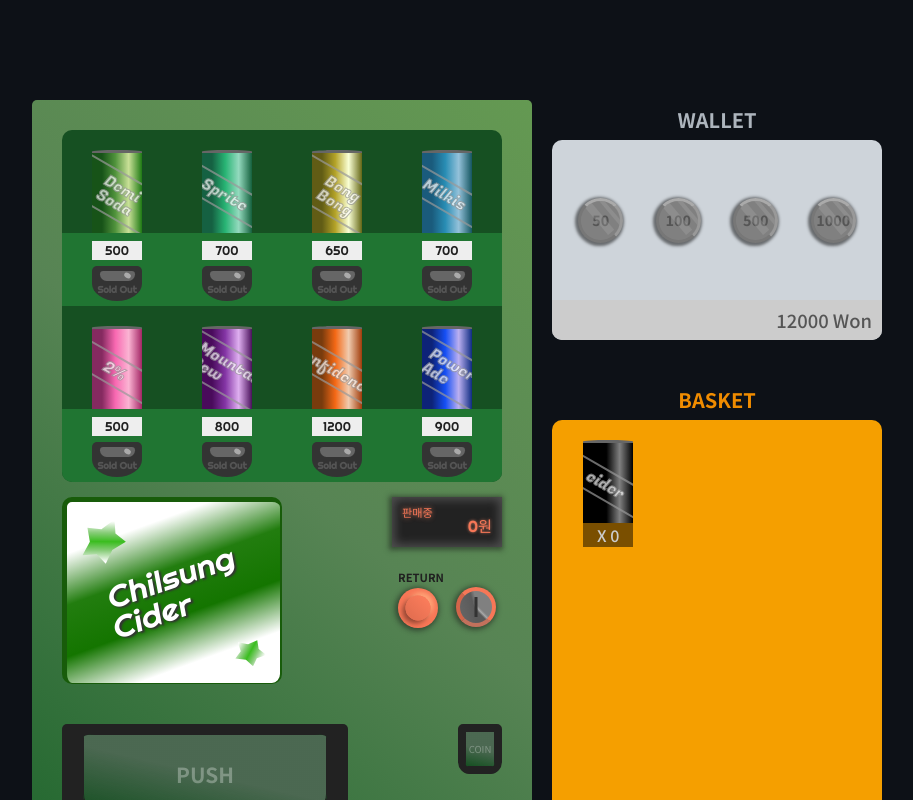
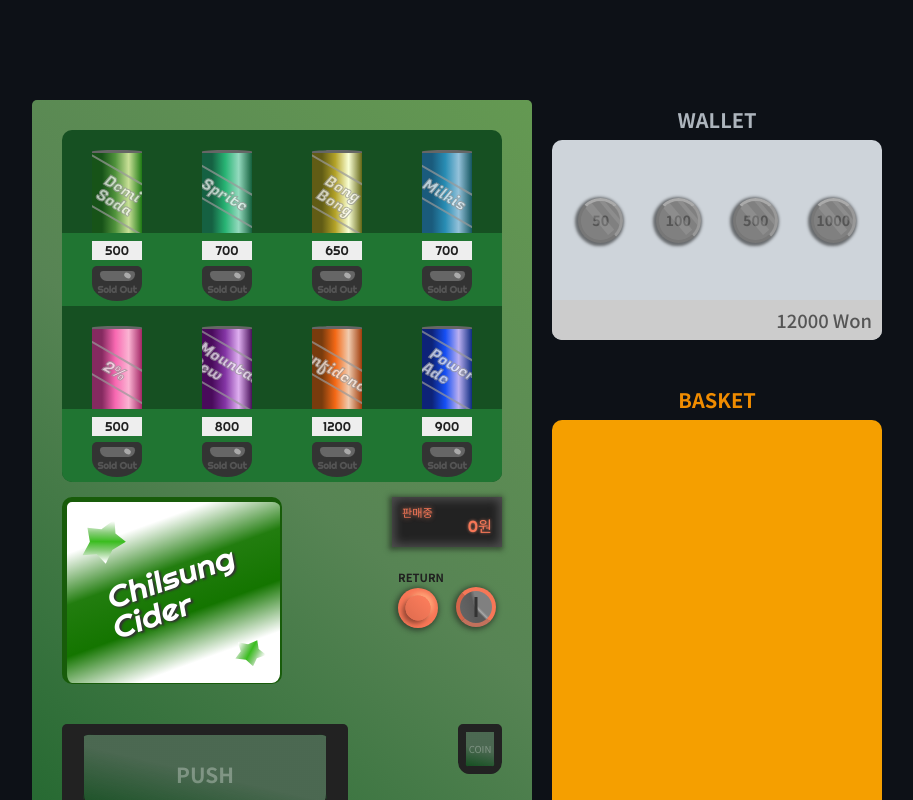
Before and after one commit to ToyMakers/vending-machine-gun, a React (Create React App) app: page / in a window 1280 px wide. Shown: the whole page, without its empty margins (183-1096 px from the left). Built offline with nearby package versions, Linux system fonts and the light colour scheme.

Commit message:
[ Add ] : dev pile up

```diff
--- a/src/components/layout/WalletBasket/Basket.tsx
+++ b/src/components/layout/WalletBasket/Basket.tsx
@@ -1,6 +1,10 @@
-import React from 'react';
+import React, { useState } from 'react';
+import { useSelector } from 'react-redux';
 import styled from 'styled-components';
-import Can from '../../common/Can';
+import { isLabeledStatement } from 'typescript';
+import { sodaType } from '../../../asset/brand';
+import { RootState } from '../../../modules';
+import Can, { propsType } from '../../common/Can';
 import { WalletBasketTitle } from '../../common/WalletBasketTitle';
 
 const BasketWrap = styled.div`
@@ -13,6 +17,9 @@
 `;
 
 const BasketBx = styled.ul`
+    display: flex;
+    justify-content: flex-start;
+    flex-wrap: wrap;
     width: 100%;
     height: 400px;
     padding: 20px;
@@ -21,7 +28,7 @@
 `;
 
 const CanItem = styled.li`
-    width: 25%;
+    width: 33.3333%;
 `;
 
 const CanNumber = styled.span`
@@ -36,14 +43,31 @@
 `;
 
 function Basket() {
+    const basketSoda = useSelector((state: RootState) => state.picking.basket);
+
+    const label = basketSoda.map((soda) => soda.label);
+
+    const init: { [index: string]: number } = {};
+    const overlapObj = label.reduce((acc, cur) => {
+        acc[cur] = (acc[cur] || 0) + 1;
+        return acc;
+    }, init);
+
+    const overlapList = Object.entries(overlapObj);
     return (
         <BasketWrap>
             <BasketTitle>BASKET</BasketTitle>
             <BasketBx>
-                <CanItem>
-                    <Can />
-                    <CanNumber>X {0}</CanNumber>
-                </CanItem>
+                {overlapList.map((soda) => {
+                    const filtSoda = basketSoda.filter((curSoda) => curSoda.label === soda[0]);
+                    const { id, product, color } = filtSoda[0];
+                    return (
+                        <CanItem key={soda[0]}>
+                            <Can key={id} product={product} color={color} />
+                            <CanNumber>X {soda[1]}</CanNumber>
+                        </CanItem>
+                    );
+                })}
             </BasketBx>
         </BasketWrap>
     );
```
